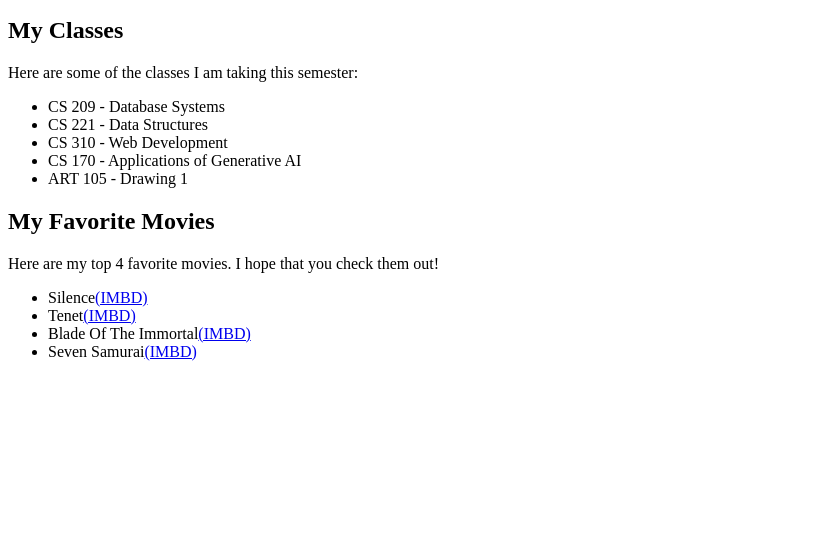
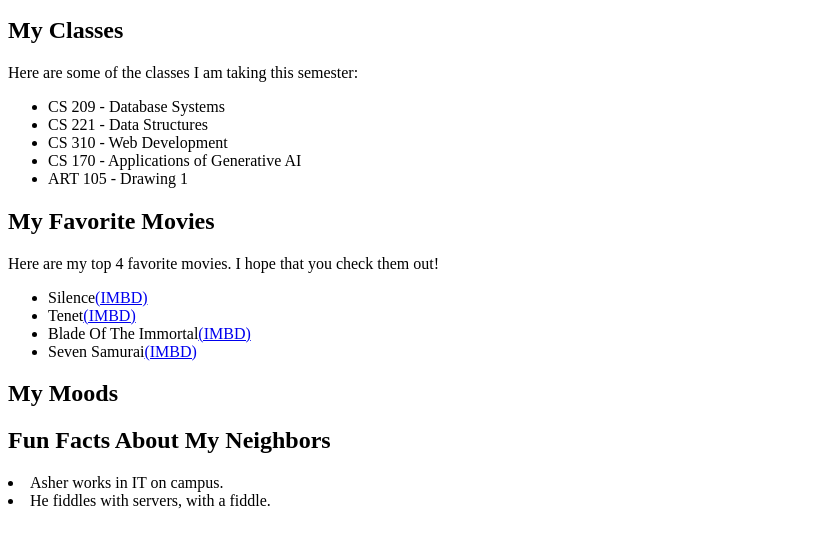
Before and after one commit to Pitlug/Pitlug.github.io, a plain HTML site: page index.html in a window 1280 px wide. Shown: the part 110-656 px from the top of the page, without its empty margins (0-813 px from the left). Drawn offline with Linux system fonts and the light colour scheme.

Commit message:
Update about Asher

```diff
--- a/index.html
+++ b/index.html
@@ -32,6 +32,14 @@
             <li>Blade Of The Immortal<a href="https://www.imdb.com/title/tt5084170/">(IMBD)</a></li>
             <li>Seven Samurai<a href="https://www.imdb.com/title/tt0047478/">(IMBD)</a></li>
         </ul>
+        <h2>My Moods</h2>
+        <!--Pictures go Here-->
+
+        <h2>Fun Facts About My Neighbors</h2>
+        <p>
+            <li>Asher works in IT on campus.</li>
+            <li>He fiddles with servers, with a fiddle.</li>
+        </p>
     </main>
     <footer>
         <!--Footer of the webpage-->
```
